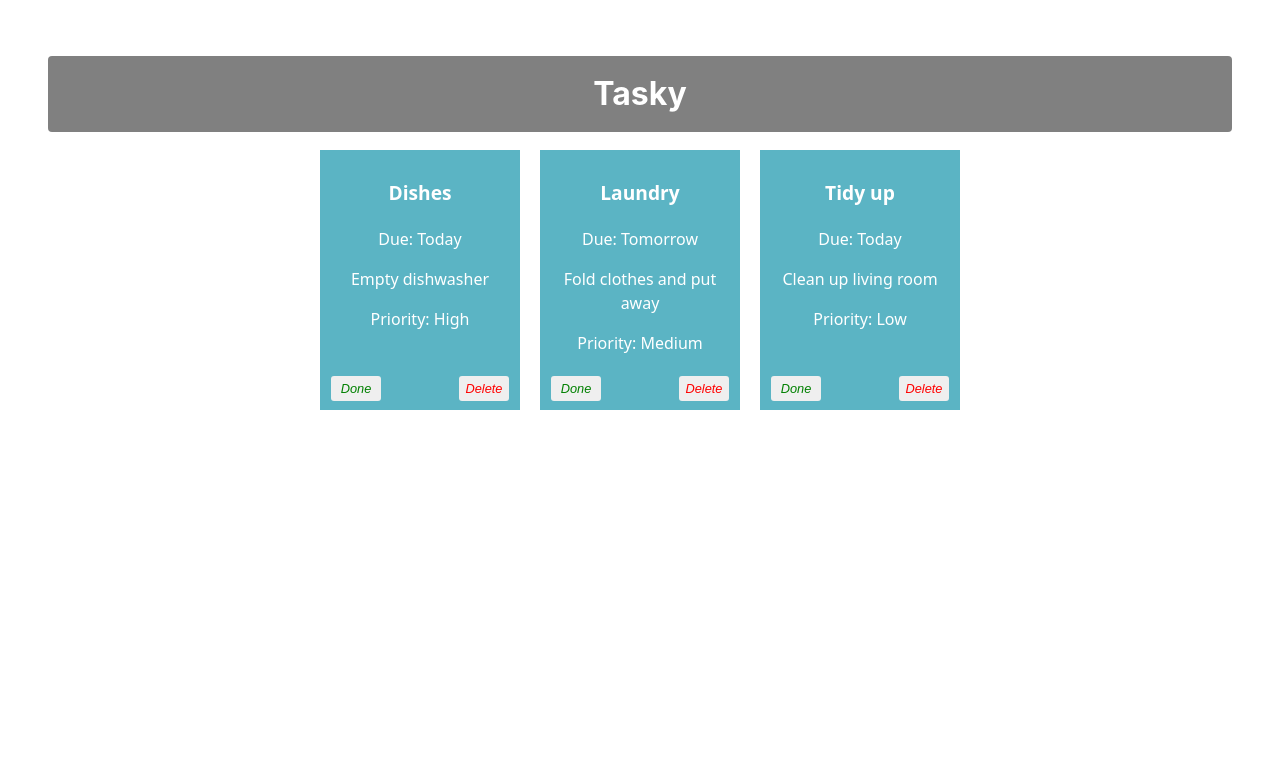
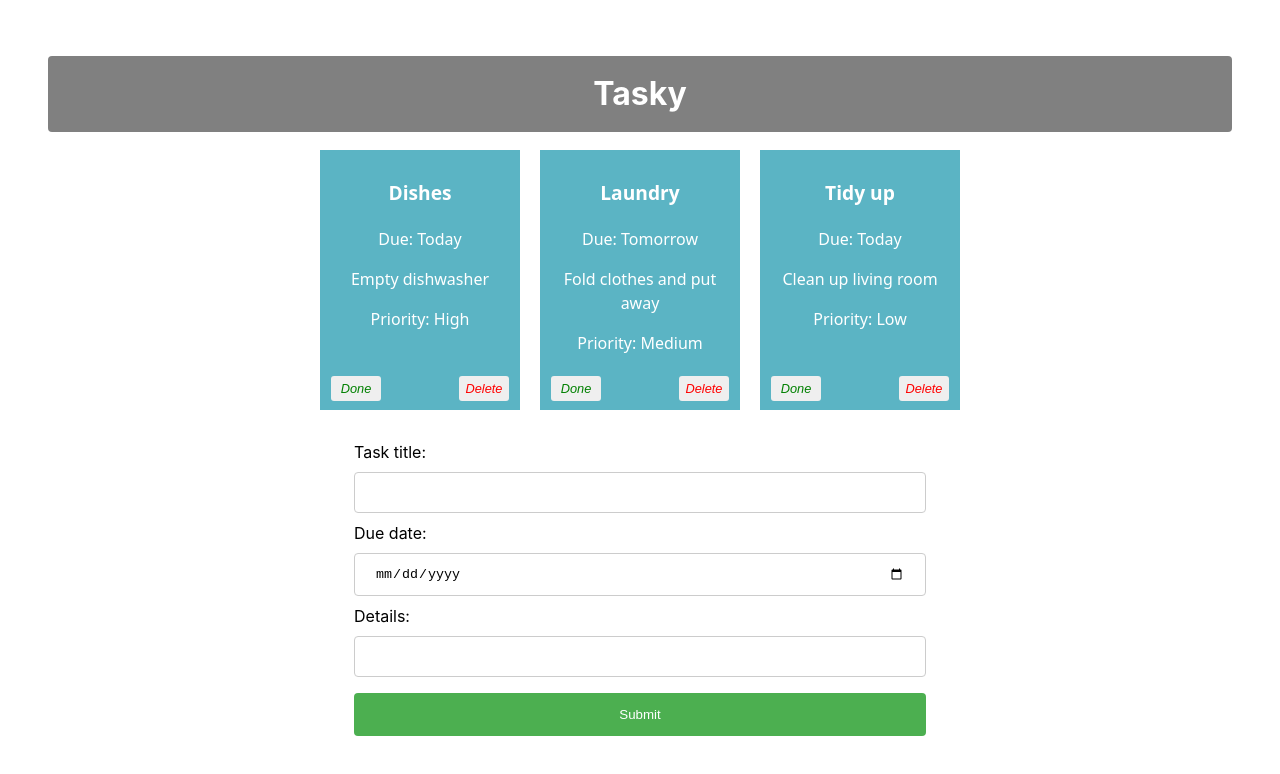
Before and after one commit to ArchilMarukashvili/react-basics-labs, a React (Vite) app in the folder tasky/: page / in a window 1280 px wide. Shown: the top 774 px of the page. Built offline with nearby package versions, Linux system fonts and the light colour scheme.

Commit message:
Delete a task

```diff
--- a/tasky/src/App.css
+++ b/tasky/src/App.css
@@ -70,3 +70,34 @@
   right: 5px;
   color: red;
 }
+
+input[type=text], input[type=date] {
+  width: 100%;
+  padding: 12px 20px;
+  margin: 8px 0;
+  display: inline-block;
+  border: 1px solid #ccc;
+  border-radius: 4px;
+  box-sizing: border-box;
+}
+
+input[type=submit] {
+  width: 100%;
+  background-color: #4CAF50;
+  color: white;
+  padding: 14px 20px;
+  margin: 8px 0;
+  border: none;
+  border-radius: 4px;
+  cursor: pointer;
+}
+
+input[type=submit]:hover {
+  background-color: #45a049;
+}
+
+form {
+  text-align: left;
+  width: 50%;
+  margin: auto;
+}
--- a/tasky/src/App.jsx
+++ b/tasky/src/App.jsx
@@ -1,7 +1,8 @@
 import './App.css';
-
 import Task from './components/Task'
 import React, { useState } from 'react';
+import AddTaskForm from './components/Form';
+
 
 function App() {
       const [ taskState, setTaskState ] = useState({
@@ -51,6 +52,8 @@
 
   ))}
 
+  <AddTaskForm />
+
     </div>
   );
 
--- /dev/null
+++ b/tasky/src/components/Form.jsx
@@ -0,0 +1,28 @@
+import React from "react";
+
+const AddTaskForm = (props) => {
+
+  return (
+    <div>
+      <form>
+        <label>
+            Task title:
+            <input type="text" name="title" required />
+        </label>
+        <br />
+        <label>
+            Due date:
+            <input type="date" name="deadline" required />
+        </label>
+        <br />
+        <label>
+            Details:
+            <input type="text" name="description" />
+        </label>
+        <input type="submit" value="Submit" />
+        </form>
+    </div>
+  )
+};
+
+export default AddTaskForm;
--- a/tasky/src/components/Task.jsx
+++ b/tasky/src/components/Task.jsx
@@ -1,4 +1,6 @@
 import React from 'react';
+import AddTaskForm from './Form';
+
 
 const Task = (props) =>  {
 
```
